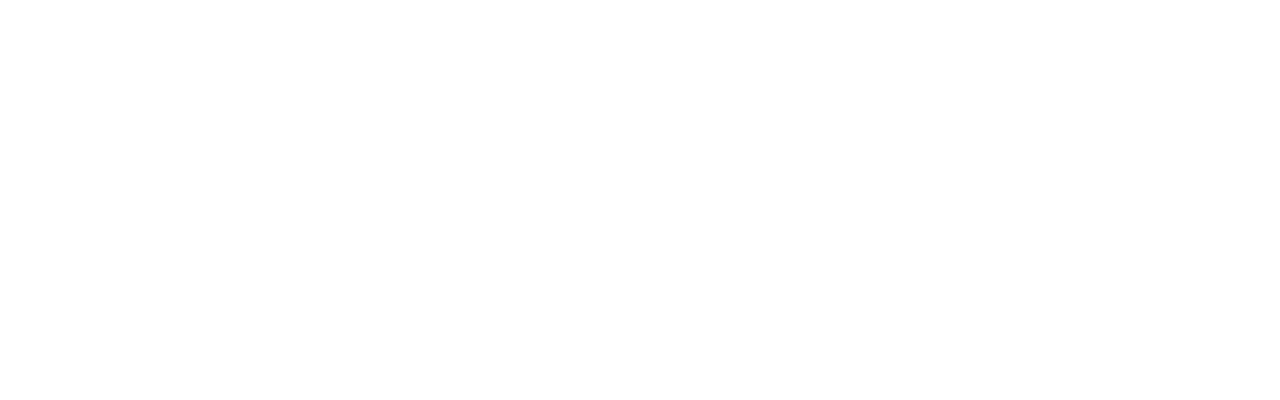
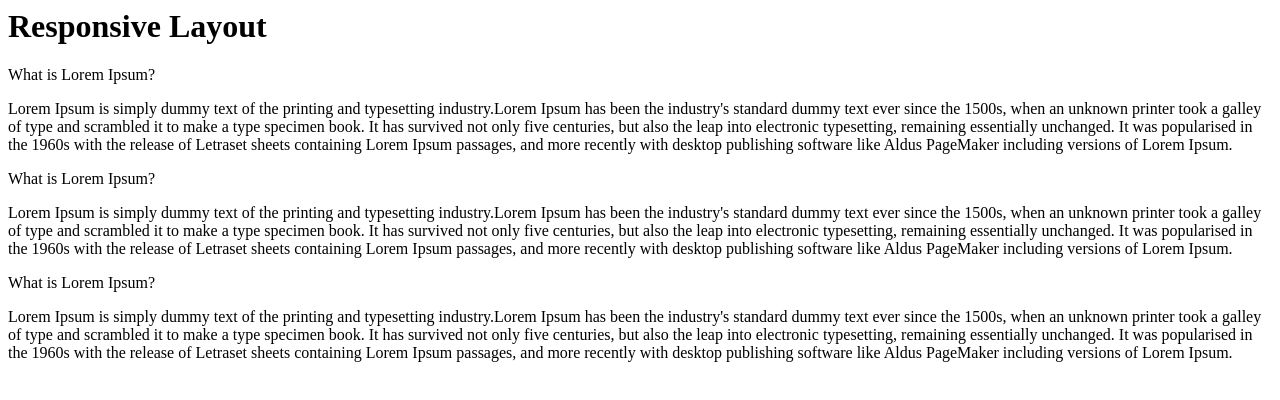
Before and after one commit to mahimasahu3/HTML-CSS-and-Javascript-for-Web-Developers, a plain HTML site: page index.html in a window 1280 px wide. Drawn offline with Linux system fonts and the light colour scheme.

Commit message:
Update index.html

```diff
--- a/index.html
+++ b/index.html
@@ -6,11 +6,32 @@
   </head>
 
   <body>
-    <h1></h1
+    <h1>Responsive Layout</h1
     <section class="row">
-    <section class="col-lg-4 col-md-6"></section>
-    <section class="col-lg-4 col-md-4"></section>
-    <section class="col-lg-4 col-md-4"></section>
+         <section class="col-lg-4 col-md-6">
+              <p>What is Lorem Ipsum?</p>
+              <p>Lorem Ipsum is simply dummy text of the printing and typesetting industry.Lorem Ipsum has been the industry's standard dummy text ever since the 1500s,
+                 when an unknown printer took a galley of type and scrambled it to make a type specimen book. It has survived not only five centuries, but also the leap
+                 into electronic typesetting, remaining essentially unchanged. It was popularised in the 1960s with the release of Letraset sheets containing Lorem Ipsum
+                 passages, and more recently with desktop publishing software like Aldus PageMaker including versions of Lorem Ipsum.
+               </p>
+          </section>
+    <section class="col-lg-4 col-md-6">
+     <p>What is Lorem Ipsum?</p>
+              <p>Lorem Ipsum is simply dummy text of the printing and typesetting industry.Lorem Ipsum has been the industry's standard dummy text ever since the 1500s,
+                 when an unknown printer took a galley of type and scrambled it to make a type specimen book. It has survived not only five centuries, but also the leap
+                 into electronic typesetting, remaining essentially unchanged. It was popularised in the 1960s with the release of Letraset sheets containing Lorem Ipsum
+                 passages, and more recently with desktop publishing software like Aldus PageMaker including versions of Lorem Ipsum.
+               </p>
+    </section>
+    <section class="col-lg-4 col-md-6">
+                                       <p>What is Lorem Ipsum?</p>
+              <p>Lorem Ipsum is simply dummy text of the printing and typesetting industry.Lorem Ipsum has been the industry's standard dummy text ever since the 1500s,
+                 when an unknown printer took a galley of type and scrambled it to make a type specimen book. It has survived not only five centuries, but also the leap
+                 into electronic typesetting, remaining essentially unchanged. It was popularised in the 1960s with the release of Letraset sheets containing Lorem Ipsum
+                 passages, and more recently with desktop publishing software like Aldus PageMaker including versions of Lorem Ipsum.
+               </p>
+      </section>
     </section>
   </body>
 
```
